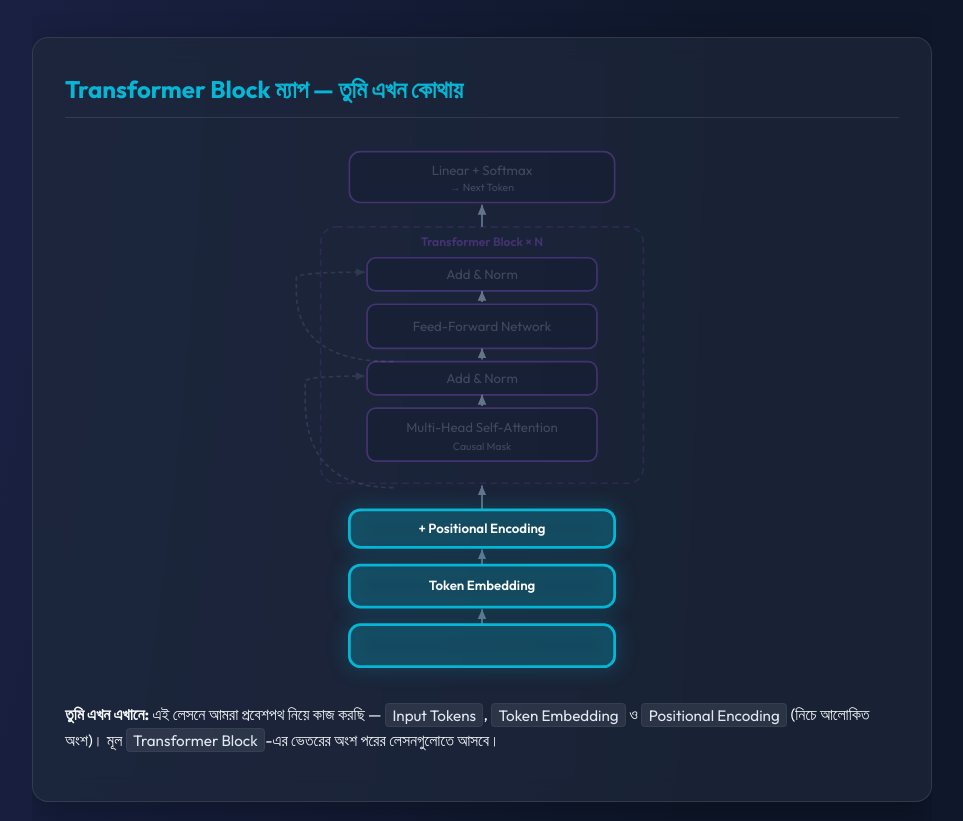
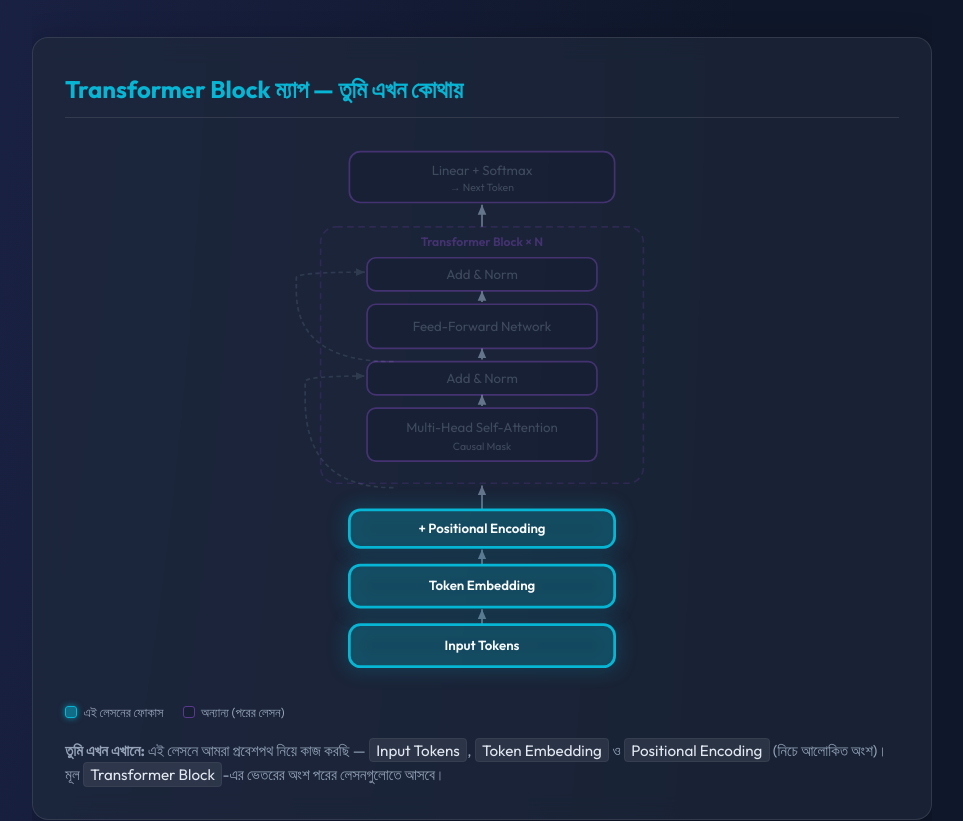
Before and after one commit to fahmidhasann/transformers-course-v2, a plain HTML site: page lessons/0002-tokens-embeddings-positional-encoding.html in a window 1280 px wide. Shown: the part 260-1081 px from the top of the page, without its empty margins (158-1121 px from the left). Drawn offline with Linux system fonts and the light colour scheme.

Commit message:
Fix missing Input Tokens text and malformed SVG in lesson 0002

```diff
--- a/lessons/0002-tokens-embeddings-positional-encoding.html
+++ b/lessons/0002-tokens-embeddings-positional-encoding.html
@@ -904,7 +904,11 @@
   <!-- input tokens -->
   <g class="tb-node active">
     <rect x="70" y="444" width="240" height="38" rx="10"/>
-    <text x="190"             <p class="tb-map-caption"><strong>তুমি এখন এখানে:</strong> এই লেসনে আমরা প্রবেশপথ নিয়ে কাজ করছি — <span class="tech-term">Input Tokens</span>, <span class="tech-term">Token Embedding</span> ও <span class="tech-term">Positional Encoding</span> (নিচে আলোকিত অংশ)। মূল <span class="tech-term">Transformer Block</span>-এর ভেতরের অংশ পরের লেসনগুলোতে আসবে।</p>
+    <text x="190" y="467">Input Tokens</text>
+  </g>
+</svg>
+            <div class="tb-map-legend"><span><i class="tb-legend-dot tb-legend-active"></i> এই লেসনের ফোকাস</span><span><i class="tb-legend-dot tb-legend-rest"></i> অন্যান্য (পরের লেসন)</span></div>
+            <p class="tb-map-caption"><strong>তুমি এখন এখানে:</strong> এই লেসনে আমরা প্রবেশপথ নিয়ে কাজ করছি — <span class="tech-term">Input Tokens</span>, <span class="tech-term">Token Embedding</span> ও <span class="tech-term">Positional Encoding</span> (নিচে আলোকিত অংশ)। মূল <span class="tech-term">Transformer Block</span>-এর ভেতরের অংশ পরের লেসনগুলোতে আসবে।</p>
         </div>
 
         <!-- Intro Section -->
```
